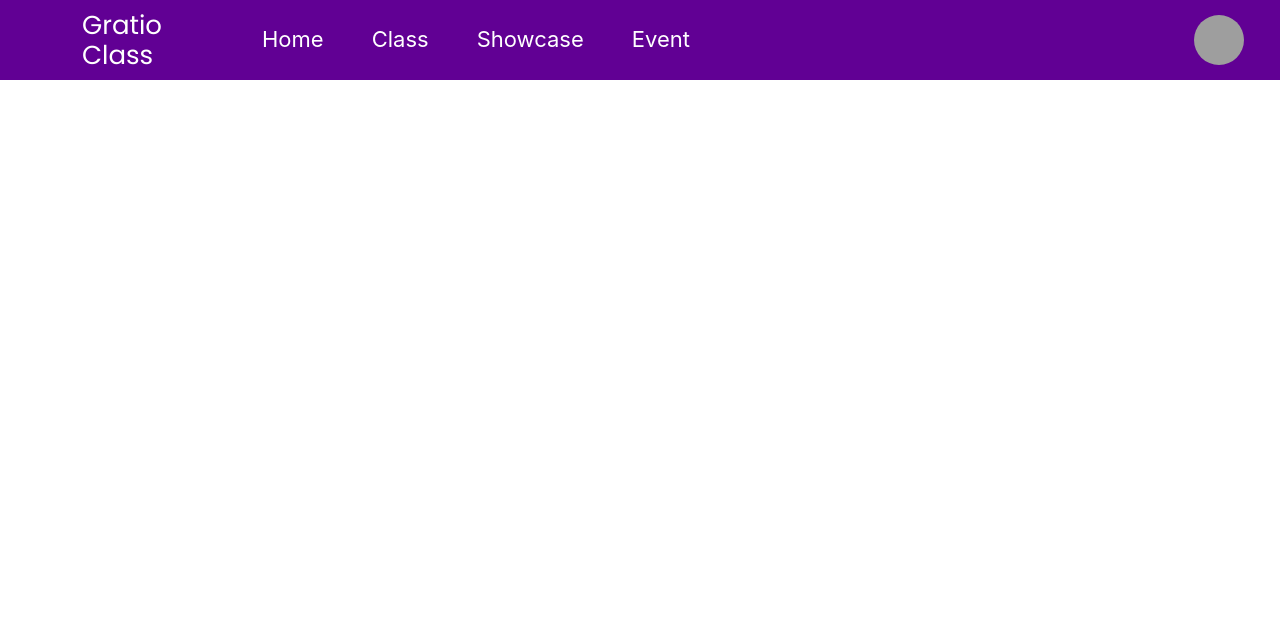
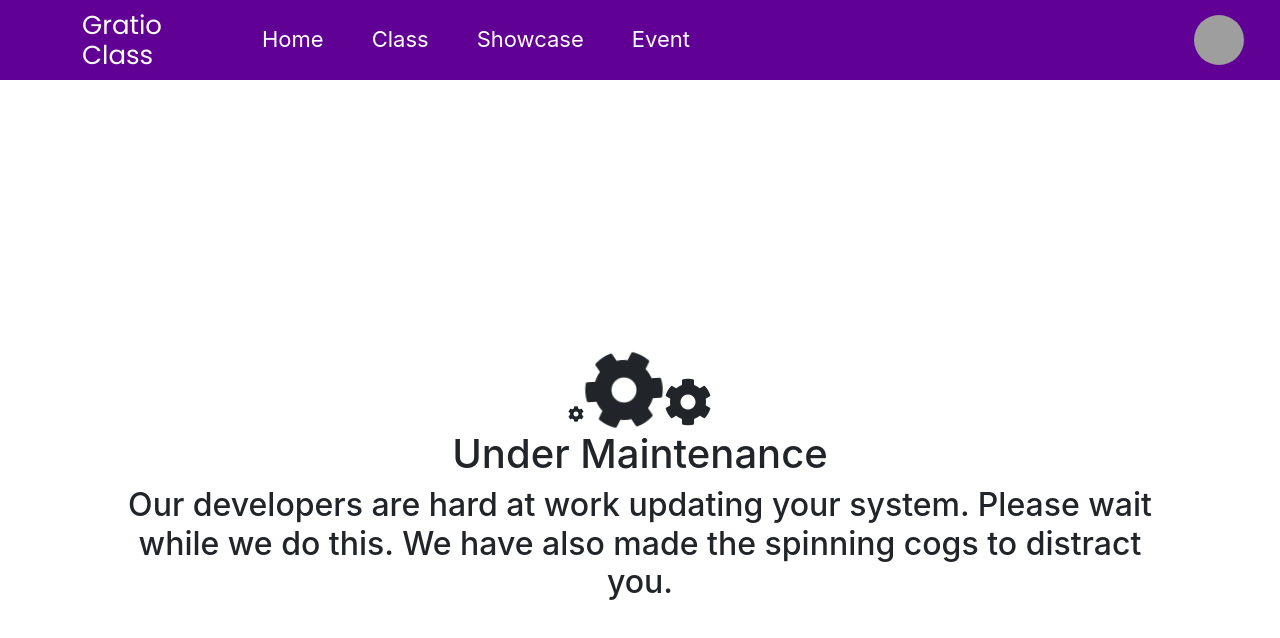
Before and after one commit to zulkarnaenfhr/GratioClass, a React (Create React App) app: page /maintenance in a window 1280 px wide. Shown: the top 638 px of the page. Built offline with nearby package versions, Linux system fonts and the light colour scheme; grey boxes are pictures that could not be loaded.

Commit message:
tambahi maintenance

```diff
--- a/src/Gratio-Class/Gratio-Class.jsx
+++ b/src/Gratio-Class/Gratio-Class.jsx
@@ -6,6 +6,7 @@ import Event from "./GratioClass-Event/GratioClass-Event";
 import HomePage from "./GratioClass-Homepage/GratioClass-Homepage";
 import Showcase from "./GratioClass-Showcase/GratioClass-Showcase";
 import "./Gratio-Class.css";
+import Maintenance from "./GratioClass-Maintenance/Maintenance";
 
 export default class GratioClass extends Component {
     render() {
@@ -22,16 +23,16 @@ export default class GratioClass extends Component {
                         <div class="collapse navbarCollapse navbar-collapse" id="navbarNav">
                             <ul class="navbar-nav">
                                 <li class="nav-item">
-                                    <Link to="/">Home</Link>
+                                    <Link to="/Homepage">Home</Link>
                                 </li>
                                 <li class="nav-item">
-                                    <Link to="/Class">Class</Link>
+                                    <Link to="/maintenance">Class</Link>
                                 </li>
                                 <li class="nav-item">
-                                    <Link to="/Showcase">Showcase</Link>
+                                    <Link to="/maintenance">Showcase</Link>
                                 </li>
                                 <li class="nav-item">
-                                    <Link to="/Event">Event</Link>
+                                    <Link to="/maintenance">Event</Link>
                                 </li>
                                 <li class="nav-item"></li>
                                 <li class="nav-profile">
@@ -44,10 +45,11 @@ export default class GratioClass extends Component {
                     </div>
                 </nav>
                 <Routes>
-                    <Route path="/" element={<HomePage />} />
+                    <Route path="/Homepage" element={<HomePage />} />
                     <Route path="/Class" element={<GratioClassClass />} />
                     <Route path="/Showcase" element={<Showcase />} />
                     <Route path="/Event" element={<Event />} />
+                    <Route path="/maintenance" element={<Maintenance />} />
                 </Routes>
             </div>
         );
--- a/src/Gratio-Class/GratioClass-Homepage/GratioClass-Homepage-Section6/GratioClass-Homepage-Section6.jsx
+++ b/src/Gratio-Class/GratioClass-Homepage/GratioClass-Homepage-Section6/GratioClass-Homepage-Section6.jsx
@@ -1,5 +1,7 @@
 import React, { Component } from "react";
 import "./GratioClass-Homepage-Section6.css";
+import { Link, Route, Routes } from "react-router-dom";
+import Maintenance from "../../GratioClass-Maintenance/Maintenance";
 
 export default class GratioClassHomepageSection6 extends Component {
     render() {
@@ -26,41 +28,50 @@ export default class GratioClassHomepageSection6 extends Component {
                                 Category
                             </p>
                             <ul className="categori-ul" data-aos="fade-up" data-aos-delay="500">
-                                <li>
+                                {/* <li>
                                     <a className="sectionHomepage6-link" href="">
                                         Graphic Design
                                     </a>
+                                </li> */}
+                                <li>
+                                    <Link to="/maintenance">Graphic Design</Link>
                                 </li>
                                 <li>
-                                    <a className="sectionHomepage6-link" href="">
+                                    {/* <a className="sectionHomepage6-link" href="">
                                         UI/UX Desiign
-                                    </a>
+                                    </a> */}
+                                    <Link to="/maintenance">UI/UX Desiign</Link>
                                 </li>
                                 <li>
-                                    <a className="sectionHomepage6-link" href="">
+                                    {/* <a className="sectionHomepage6-link" href="">
                                         3D Design
-                                    </a>
+                                    </a> */}
+                                    <Link to="/maintenance">3D Design</Link>
                                 </li>
                                 <li>
-                                    <a className="sectionHomepage6-link" href="">
+                                    {/* <a className="sectionHomepage6-link" href="">
                                         Video Editing & Motion
-                                    </a>
+                                    </a> */}
+                                    <Link to="/maintenance">Video Editing & Motion</Link>
                                 </li>
                             </ul>
                             <p className="sectionHomepage6-2-desc" data-aos="fade-up" data-aos-delay="500">
-                                <a className="sectionHomepage6-link" href="">
+                                {/* <a className="sectionHomepage6-link" href="">
                                     All Class
-                                </a>
+                                </a> */}
+                                <Link to="/maintenance">All Class</Link>
                             </p>
                             <p className="sectionHomepage6-2-desc" data-aos="fade-up" data-aos-delay="500">
-                                <a className="sectionHomepage6-link" href="">
+                                {/* <a className="sectionHomepage6-link" href="">
                                     Showcase
-                                </a>
+                                </a> */}
+                                <Link to="/maintenance">Showcase</Link>
                             </p>
                             <p className="sectionHomepage6-2-desc" data-aos="fade-up" data-aos-delay="500">
-                                <a className="sectionHomepage6-link" href="">
+                                {/* <a className="sectionHomepage6-link" href="">
                                     Event
-                                </a>
+                                </a> */}
+                                <Link to="/maintenance">Event</Link>
                             </p>
                         </div>
                         <div className="col-lg-3 col-md-6">
@@ -76,14 +87,16 @@ export default class GratioClassHomepageSection6 extends Component {
                                         Support
                                     </p>
                                     <p className="sectionHomepage6-3-desc" data-aos="fade-up" data-aos-delay="500">
-                                        <a className="sectionHomepage6-link" href="">
+                                        {/* <a className="sectionHomepage6-link" href="">
                                             Whatsapp
-                                        </a>
+                                        </a> */}
+                                        <Link to="/maintenance">Whatsapp</Link>
                                     </p>
                                     <p className="sectionHomepage6-3-desc" data-aos="fade-up" data-aos-delay="500">
-                                        <a className="sectionHomepage6-link" href="">
+                                        {/* <a className="sectionHomepage6-link" href="">
                                             FAQ
-                                        </a>
+                                        </a> */}
+                                        <Link to="/maintenance">FAQ</Link>
                                     </p>
                                 </div>
                                 <div className="col-lg-12 col-md-6">
@@ -97,6 +110,9 @@ export default class GratioClassHomepageSection6 extends Component {
                             </div>
                         </div>
                     </div>
+                    <Routes>
+                        <Route path="/Homepage/maintenance" element={<Maintenance />} />
+                    </Routes>
                 </div>
             </div>
         );
--- /dev/null
+++ b/src/Gratio-Class/GratioClass-Maintenance/Maintenance.css
@@ -0,0 +1,34 @@
+#Maintenance {
+    height: 100vh;
+    width: 100vw;
+    display: flex;
+    align-items: center;
+    text-align: center;
+    justify-content: center;
+}
+
+.Maintenance-container {
+    width: 80%;
+}
+
+/* time to responsive  */
+@media only screen and (max-width: 1400px) {
+    .Maintenance-container {
+        width: 80%;
+    }
+}
+@media only screen and (max-width: 995px) {
+}
+@media only screen and (max-width: 768px) {
+}
+@media only screen and (max-width: 586px) {
+    #Maintenance {
+        transform: scale(0.9);
+    }
+    .Maintenance-container {
+        width: 100%;
+    }
+}
+@media only screen and (max-width: 392px) {
+}
+/* end of responsive  */
--- /dev/null
+++ b/src/Gratio-Class/GratioClass-Maintenance/Maintenance.html
@@ -0,0 +1,30 @@
+<!DOCTYPE html>
+<html lang="en">
+
+<head>
+    <meta charset="UTF-8">
+    <meta http-equiv="X-UA-Compatible" content="IE=edge">
+    <meta name="viewport" content="width=device-width, initial-scale=1.0">
+    <title>Document</title>
+    <link rel="stylesheet" href="Maintenance.css">
+</head>
+
+<body>
+    <div id="Maintenance">
+        <div class="Maintenance-container">
+            <div class="what-is-up">
+                <div class="spinny-cogs">
+                    <i class="fa fa-cog" aria-hidden="true"></i>
+                    <i class="fa fa-5x fa-cog fa-spin" aria-hidden="true"></i>
+                    <i class="fa fa-3x fa-cog" aria-hidden="true"></i>
+                </div>
+                <h1 class="What-Maintenance">Under Maintenance</h1>
+                <h2>Our developers are hard at work updating your system. Please wait while we do this. We have also
+                    made
+                    the spinning cogs to distract you.</h2>
+            </div>
+        </div>
+    </div>
+</body>
+
+</html>
--- /dev/null
+++ b/src/Gratio-Class/GratioClass-Maintenance/Maintenance.jsx
@@ -0,0 +1,22 @@
+import React, { Component } from "react";
+import "./Maintenance.css"
+
+export default class Maintenance extends Component {
+    render() {
+        return (
+            <div id="Maintenance">
+                <div class="Maintenance-container">
+                    <div class="what-is-up">
+                        <div class="spinny-cogs">
+                            <i class="fa fa-cog" aria-hidden="true"></i>
+                            <i class="fa fa-5x fa-cog fa-spin" aria-hidden="true"></i>
+                            <i class="fa fa-3x fa-cog" aria-hidden="true"></i>
+                        </div>
+                        <h1 class="What-Maintenance">Under Maintenance</h1>
+                        <h2>Our developers are hard at work updating your system. Please wait while we do this. We have also made the spinning cogs to distract you.</h2>
+                    </div>
+                </div>
+            </div>
+        );
+    }
+}
--- a/src/index.js
+++ b/src/index.js
@@ -4,6 +4,7 @@ import "./index.css";
 import reportWebVitals from "./reportWebVitals";
 import GratioClass from "./Gratio-Class/Gratio-Class";
 import { BrowserRouter } from "react-router-dom";
+import Maintenance from "./Gratio-Class/GratioClass-Maintenance/Maintenance";
 
 ReactDOM.render(
     <BrowserRouter>
@@ -13,7 +14,7 @@ ReactDOM.render(
 );
 // ReactDOM.render(
 //     <BrowserRouter>
-//         <AppAos />
+//         <Maintenance />
 //     </BrowserRouter>,
 //     document.getElementById("root")
 // );
```
Also changed, not shown: src/Gratio-Class/GratioClass-Homepage/GratioClass-Homepage-Section6/index.html (added, +15 -0 lines).
